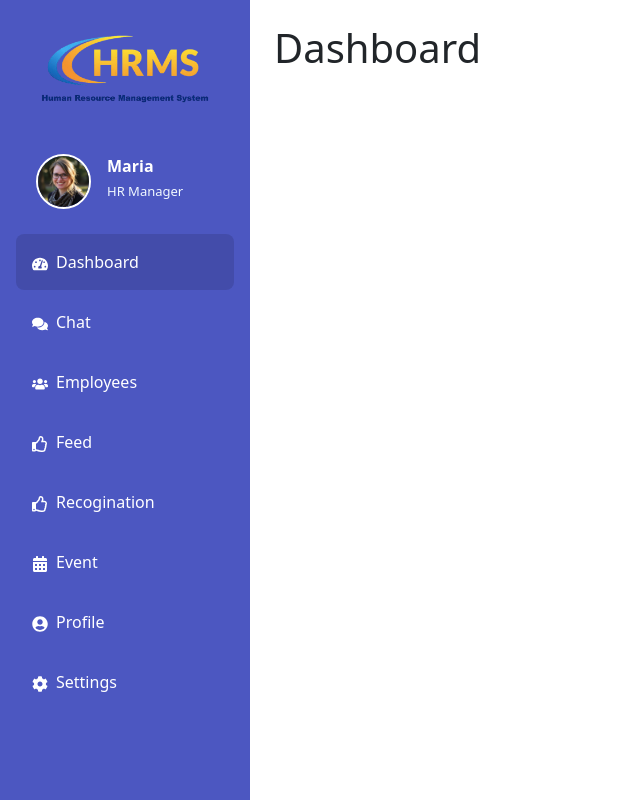
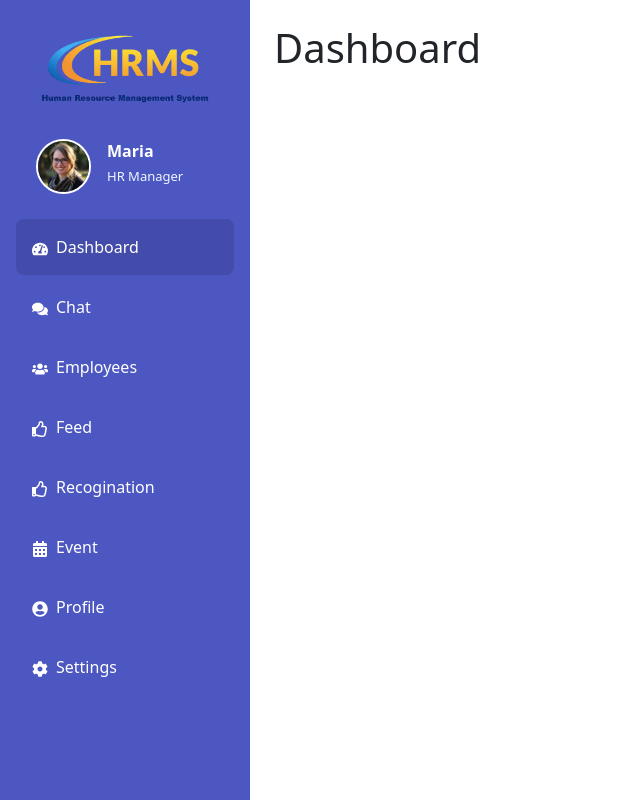
Before and after one commit to Madhusudan04337/hrms, a React (Vite) app: page / in a window 1280 px wide. Shown: the whole page, without its empty margins (0-640 px from the left). Built offline with nearby package versions, Linux system fonts and the light colour scheme.

Commit message:
padding adjusted in navbar

```diff
--- a/src/styles/Navbar.css
+++ b/src/styles/Navbar.css
@@ -2,10 +2,6 @@
     width: 250px;
     height: 100vh;
     background-color: #4c57c1;
-}
-
-.logo-container {
-    padding-bottom: 15px;
 }
 
 .logo-img {
```
